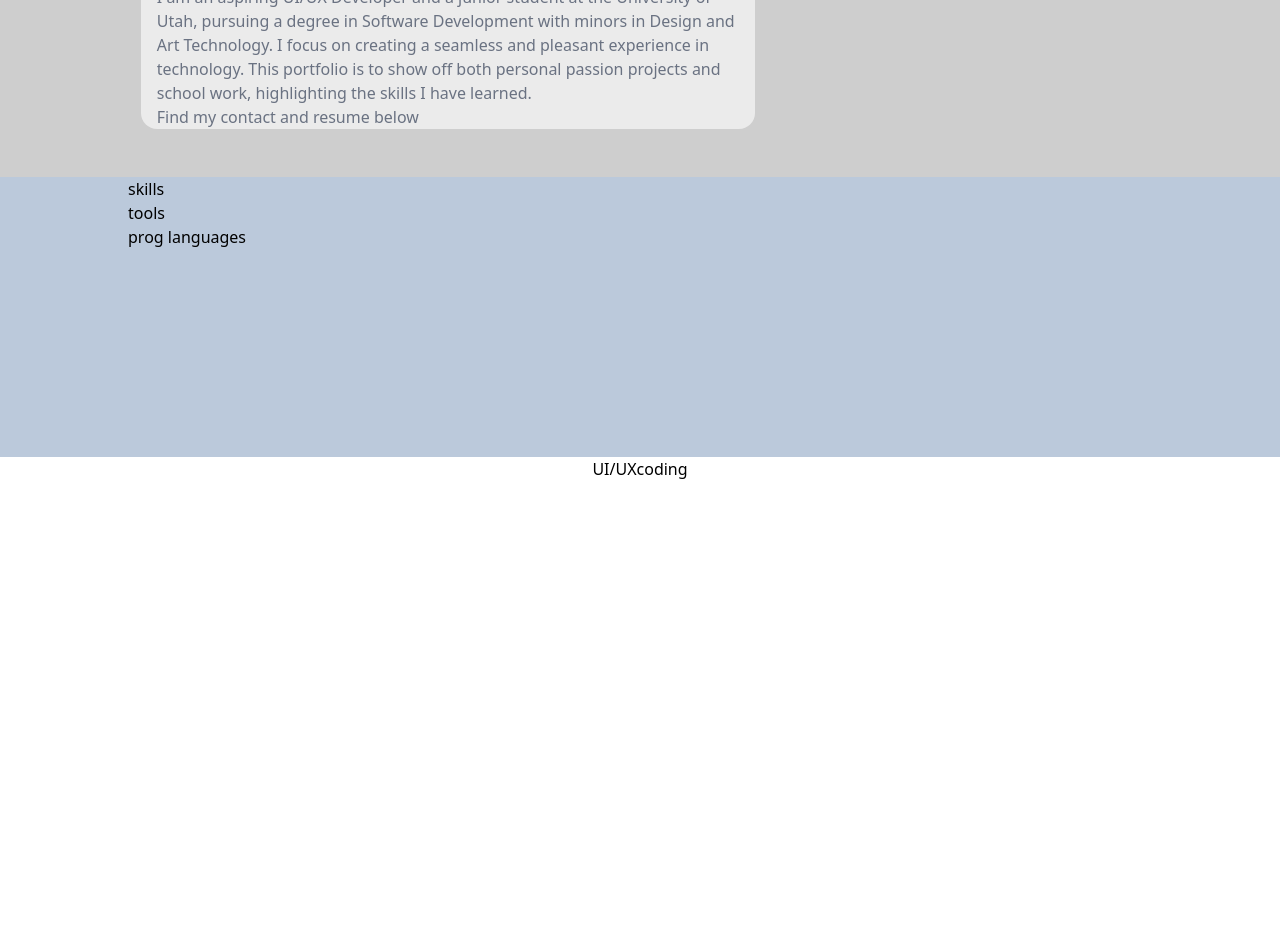
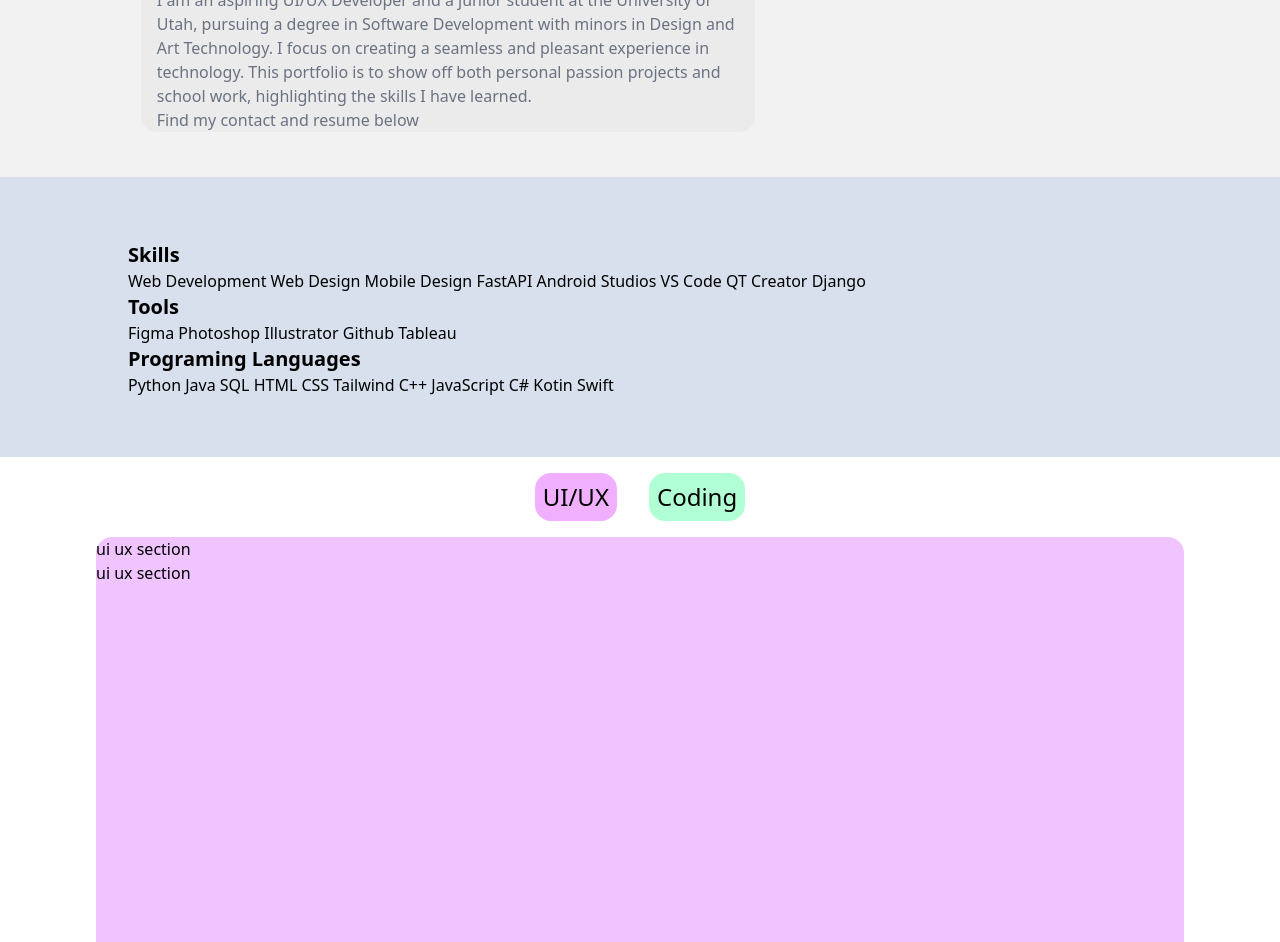
Before and after one commit to omatvejeva/omatvejeva.github.io, a website: page redesign.html in a window 1280 px wide. Shown: the part 423-1365 px from the top of the page. Drawn offline with nearby package versions, Linux system fonts and the light colour scheme.

Commit message:
added more framing to new layout

```diff
--- a/redesign.html
+++ b/redesign.html
@@ -11,9 +11,9 @@
   </head>
   <body>
     <section>
-        <div class = 'bg-[#cecece] h-[75vh] w-screen '>
+        <div class = 'bg-[#f3f2f2] h-[75vh] w-screen '>
         <div class="flex flex-col   ">
-            <h1 class = 'text-9xl font-bold mt-[10%] ml-[10%]'>
+            <h1 class = 'text-[clamp(3rem,8vw,8rem)] font-bold mt-[5rem] ml-[10%]'>
                 OLIVIA <br>  MATVEJEVA
             </h1>
             <!-- add cover photo with prof. headshot -->
@@ -28,16 +28,40 @@
     </section>
 
     <section>
-        <div class="bg-[#bbc9db] w-screen h-[35vh]">
-        <div class = 'ml-[10%]'>
+        <div class="bg-[#d7e0ec] w-screen h-[35vh]">
+        <div class = 'ml-[10%] pt-[5%]'>
         <div>
-            <h5>skills </h5>
+            <h5 class="text-xl font-semibold">Skills </h5>
+           Web Development
+            Web Design
+            Mobile Design
+            FastAPI
+            Android Studios
+            VS Code
+            QT Creator
+            Django
+        </div>
+        <div >
+            <h5 class="text-xl font-semibold"> Tools </h5>
+             Figma
+            Photoshop
+            Illustrator
+            Github
+            Tableau
         </div>
         <div>
-            <h5> tools </h5>
-        </div>
-        <div>
-            <h5> prog languages</h5>
+            <h5 class="text-xl font-semibold"> Programing Languages</h5>
+            Python
+            Java
+            SQL
+            HTML
+            CSS
+            Tailwind
+            C++
+            JavaScript
+            C#
+            Kotin
+            Swift
         </div>
         </div>
         </div>
@@ -46,15 +70,33 @@
     <section>
         <div class="bg-[#ffffff] h-screen w-screen" >
         <div class="flex flex-row justify-center items-center">
-            <h2> UI/UX </h2>
-            <h2> coding </h2>
+
+            <button id="ui" class="bg-[#f0afff] p-2 rounded-2xl m-4 text-2xl">
+                UI/UX</button>
+
+            <button id="coding" class="bg-[#b0ffd5] p-2 rounded-2xl m-4 text-2xl">
+                 Coding </button>
         </div>
 
+        <div id="uiSection" class="bg-[#f0c4ff] w-[85vw] h-[80%] mx-auto rounded-2xl">
+           <div class="">
+
+            <h3>
+                ui ux section
+            </h3>
+            ui ux section
+           </div>
+        </div>
+
+        <div id="codingSection" class="bg-[#b8f4c1] hidden  w-[85vw] h-[80%] mx-auto rounded-2xl">
+            <h3> coding section </h3>
+            coding section
+        </div>
 
         </div>
     </section>
 
-    <section>
+    <section class="bg-[#ffffff] h-[80vh]">
         <div class="h-[75vh] w-[80vw] bg-[#f0f0f0] mx-auto rounded-2xl">
           <div class="swiper mySwiper h-full">
             <div class="swiper-wrapper  items-center" id="slide-container">
@@ -68,11 +110,42 @@
         </div>
         </section>
 
-    <footer class="bg-[#b0bdc2] h-[40vh] ">
-        <div class="ml-[10%]">
-            <h3> Contact me </h3>
-            insert resume and stuff
+    <footer class="bg-[#dee4ec] h-[40vh] ">
+        <div class="ml-[10%] pt-[5%]">
+            <h3 class="text-4xl"> Contact me </h3>
+
+            <div class = 'flex flex-col pt-[2%] text-xl pl-[1%] gap-1'>
+            <a href="&#x6D;&#x61;ilto&#58;olivi&#x61;m&#x61;tv&#x61;n&#64;gmail&#46;com" class="hover:underline">Email Me</a>
+
+            <a href="https://www.linkedin.com/in/olivia-matvejeva-63b29629a/"class="hover:underline">LinkedIn</a>
+
+            <a href="https://github.com/omatvejeva" class="hover:underline"> Github</a>
+
+            <a href="files/Resume ATS copy.pdf" download="Olivia Matvejeva Resume" class = "hover:underline">
+                Download My Resume
+            </a>
+        </div>
         </div>
     </footer>
+
+    <script>
+        const uiButton = document.getElementById("ui");
+        const codingButton = document.getElementById("coding");
+
+        uiButton.addEventListener("click", () =>{
+            uiSection.classList.remove("hidden");
+            codingSection.classList.add("hidden");
+
+        });
+
+        codingButton.addEventListener("click", () =>{
+            codingSection.classList.remove("hidden");
+            uiSection.classList.add("hidden");
+        });
+
+
+    </script>
+
+
     </body>
 </html>
```
Also changed, not shown: dist/styles.css, 1 other file.
